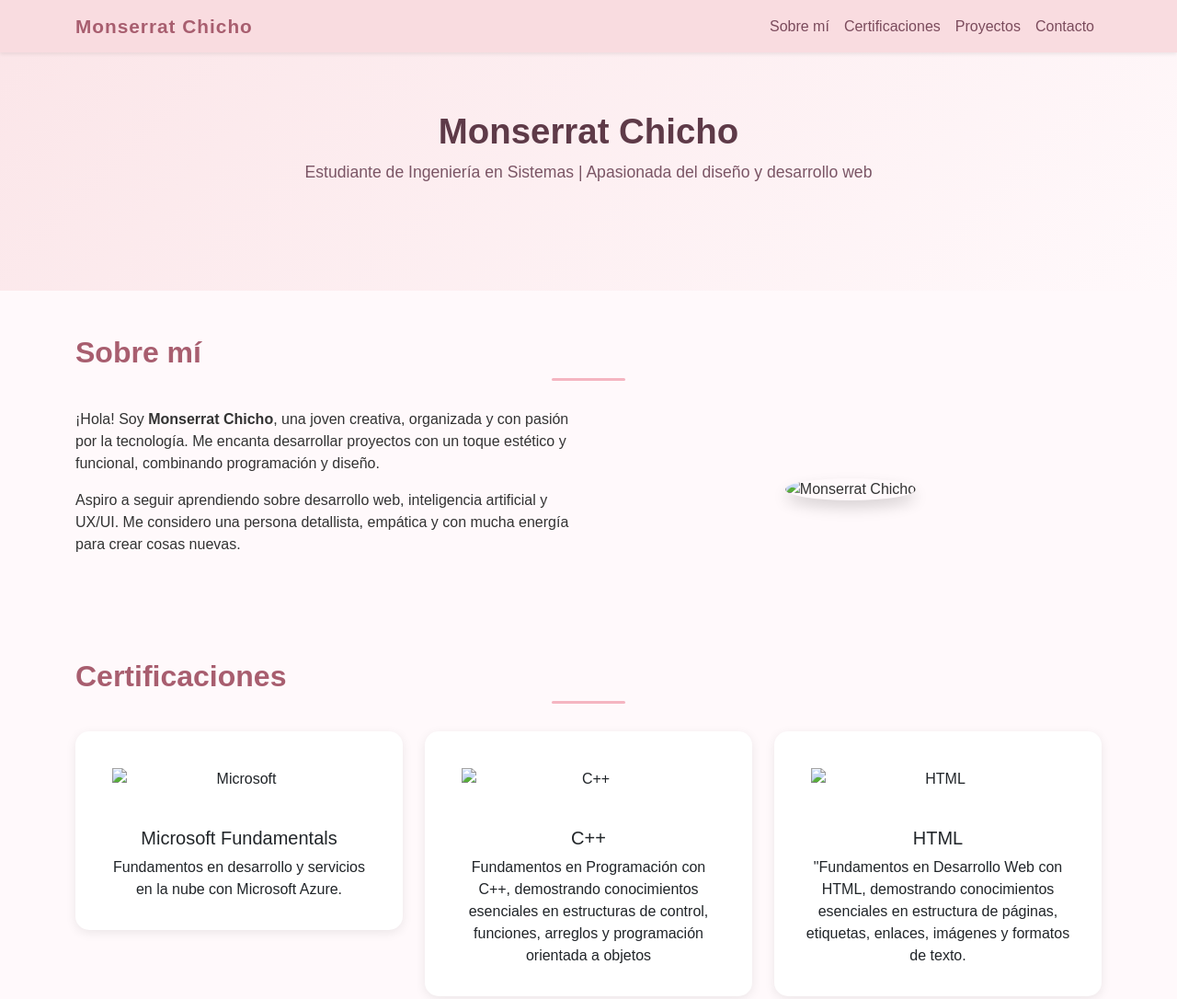
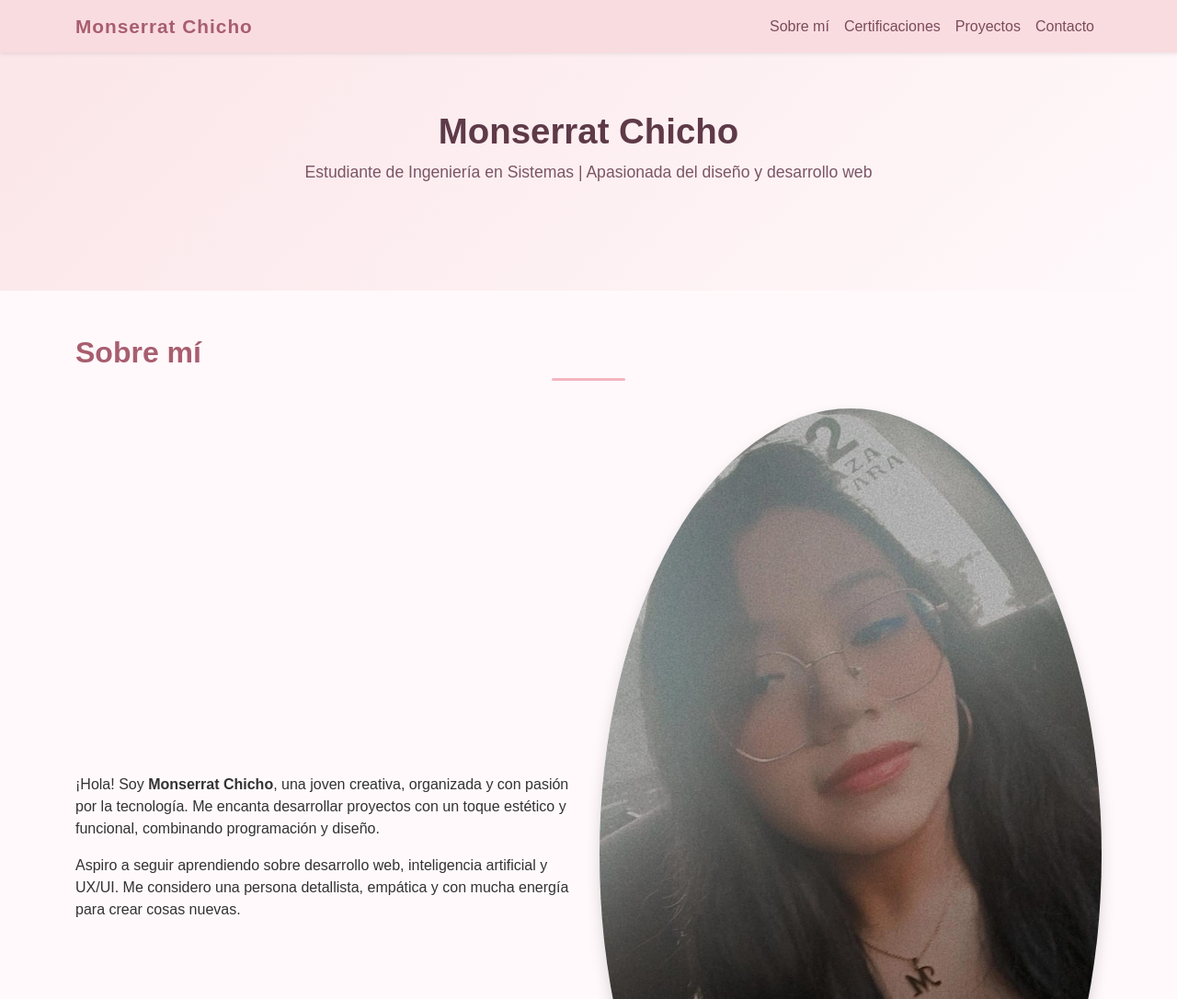
Before and after one commit to MonserratChicho/paginaweb, a plain HTML site: page index.html in a window 1280 px wide. Shown: the top 1086 px of the page at 92% size. Drawn offline with nearby package versions, Linux system fonts and the light colour scheme.

Commit message:
Update index.html

```diff
--- a/index.html
+++ b/index.html
@@ -53,7 +53,7 @@
         </p>
       </div>
       <div class="col-md-6 text-center">
-        <img src="img/yo.png.jpeg" class="img-fluid rounded-circle shadow" alt="Monserrat Chicho">
+        <img src="yo.png.jpeg" class="img-fluid rounded-circle shadow" alt="Monserrat Chicho">
       </div>
     </div>
   </section>
@@ -64,7 +64,7 @@
     <div class="row g-4">
       <div class="col-md-4">
         <div class="card text-center p-3">
-          <img src="img/microsoft.png" class="card-img-top p-4" alt="Microsoft">
+          <img src="microsoft.png" class="card-img-top p-4" alt="Microsoft">
           <div class="card-body">
             <h5 class="card-title">Microsoft Fundamentals</h5>
             <p class="card-text">Fundamentos en desarrollo y servicios en la nube con Microsoft Azure.</p>
@@ -73,7 +73,7 @@
       </div>
       <div class="col-md-4">
         <div class="card text-center p-3">
-          <img src="img/c++.png" class="card-img-top p-4" alt="C++">
+          <img src="c++.png" class="card-img-top p-4" alt="C++">
           <div class="card-body">
             <h5 class="card-title">C++</h5>
             <p class="card-text">Fundamentos en Programación con C++, demostrando conocimientos esenciales en estructuras de control, funciones, arreglos y programación orientada a objetos</p>
@@ -82,7 +82,7 @@
       </div>
       <div class="col-md-4">
         <div class="card text-center p-3">
-          <img src="img/html.png" class="card-img-top p-4" alt="HTML">
+          <img src="html.png" class="card-img-top p-4" alt="HTML">
           <div class="card-body">
             <h5 class="card-title">HTML</h5>
             <p class="card-text">"Fundamentos en Desarrollo Web con HTML, demostrando conocimientos esenciales en estructura de páginas, etiquetas, enlaces, imágenes y formatos de texto.</p>
@@ -94,4 +94,5 @@
 
   <!-- Proyectos y GitHub -->
   <section id="proyectos" class="container text-center py-5">
+
     <h2 class="section-title">
```
